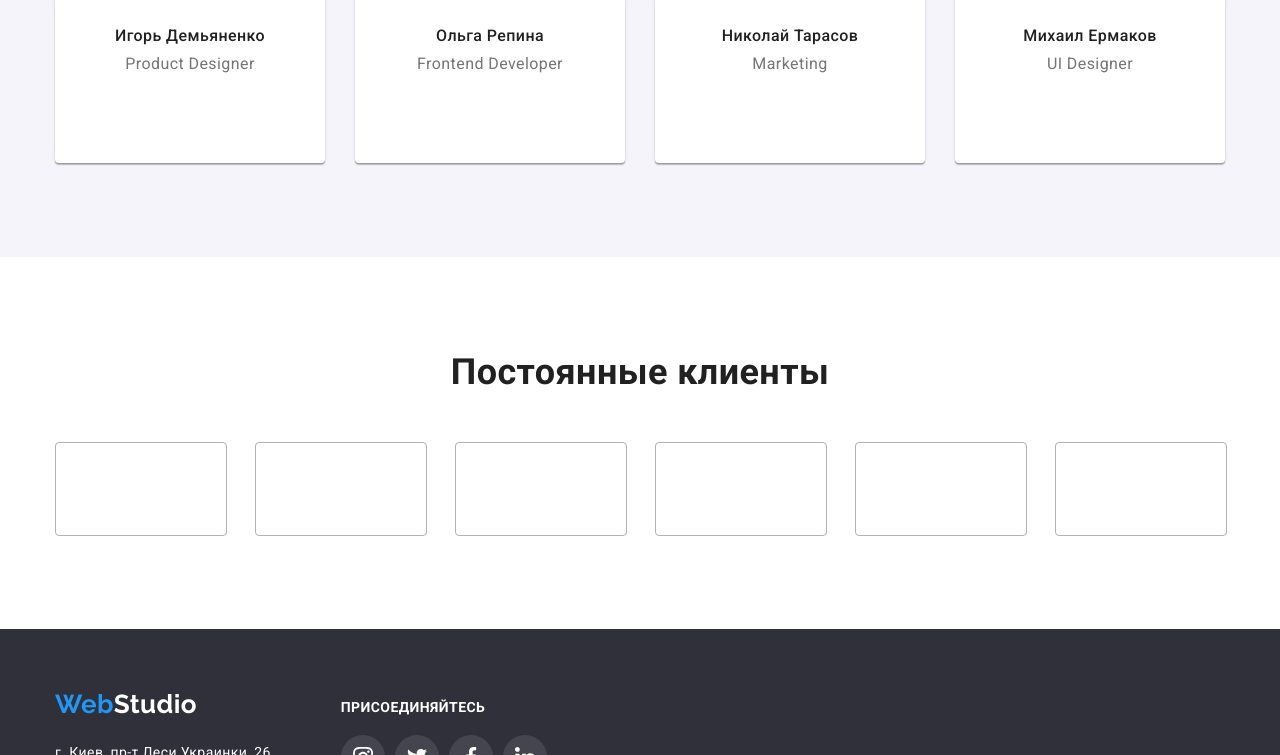
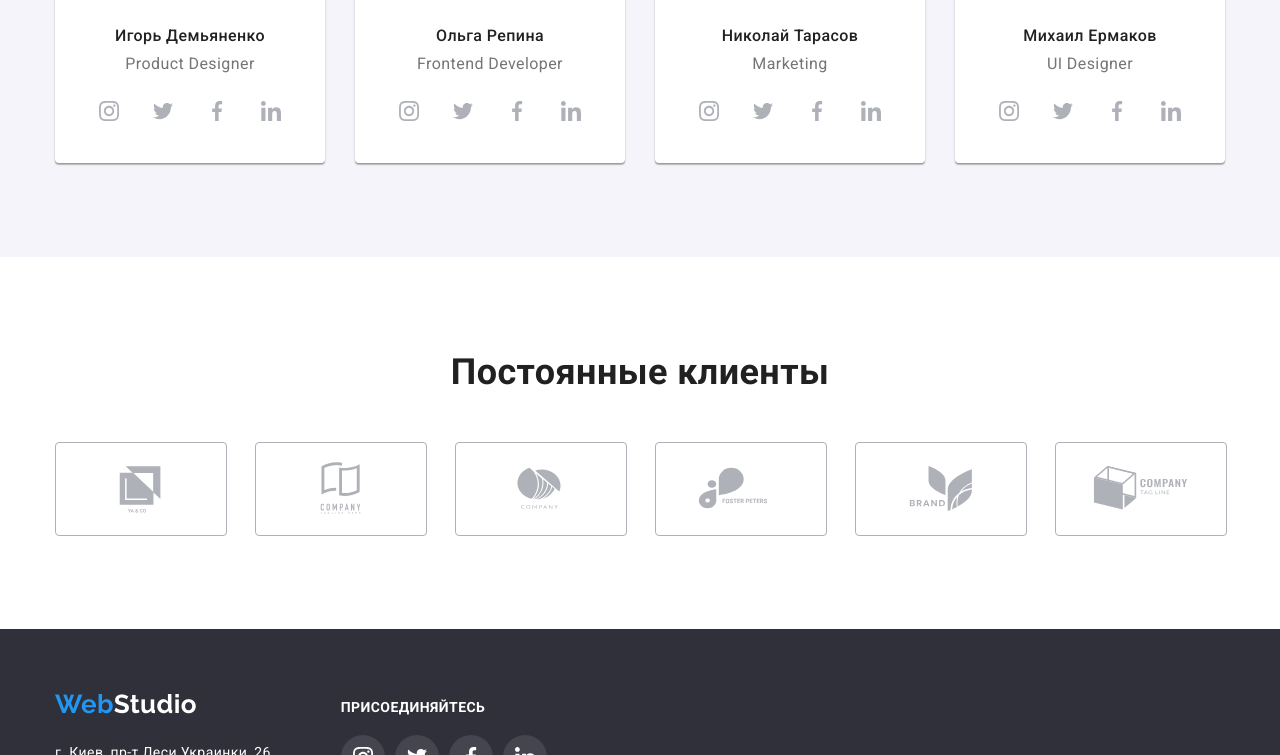
Before and after one commit to Vito-Lux/goit-markup-hw-04, a plain HTML site: page index.html in a window 1280 px wide. Shown: the part 2045-2800 px from the top of the page. Drawn offline with nearby package versions, Linux system fonts and the light colour scheme; the site is published under a folder, as on GitHub Pages, so addresses that start at the root find nothing.

Commit message:
Fixed_svg

```diff
--- a/index.html
+++ b/index.html
@@ -37,14 +37,14 @@
         <li class="header-contacts__item">
           <a class="header-contacts__mail" href="mailto:info@devstudio.com">info@devstudio.com
             <svg class="header-contacts__mail-svg">
-              <use href="/images/icons.svg#icon-mail"></use>
+              <use href="images/icons.svg#icon-mail"></use>
             </svg>
           </a>
         </li>
         <li class="header-contacts__item">
           <a class="header-contacts__tel" href="tel:+380961111111">+38 096 111 11 11
             <svg class="header-contacts__tel-svg">
-              <use href="/images/icons.svg#icon-phone"></use>
+              <use href="images/icons.svg#icon-phone"></use>
             </svg>
           </a>
         </li>
@@ -79,7 +79,7 @@
           <li class="after-hero__item">
             <div class="after-hero-img">
               <svg class="after-hero__svg">
-                <use href="/images/icons.svg#icon-aerial" width="66" height="70"></use>
+                <use href="images/icons.svg#icon-aerial" width="66" height="70"></use>
               </svg>
             </div>
             <h3 class="after-hero__subtitle">Внимание к деталям</h3>
@@ -90,7 +90,7 @@
           <li class="after-hero__item">
             <div class="after-hero-img">
               <svg class="after-hero__svg">
-                <use href="/images/icons.svg#icon-clock" width="66" height="70"></use>
+                <use href="images/icons.svg#icon-clock" width="66" height="70"></use>
               </svg>
             </div>
             <h3 class="after-hero__subtitle">Пунктуальность</h3>
@@ -101,7 +101,7 @@
           <li class="after-hero__item">
             <div class="after-hero-img">
               <svg class="after-hero__svg">
-                <use href="/images/icons.svg#icon-diagram" width="70" height="70"></use>
+                <use href="images/icons.svg#icon-diagram" width="70" height="70"></use>
               </svg>
             </div>
             <h3 class="after-hero__subtitle">Планирование</h3>
@@ -112,7 +112,7 @@
           <li class="after-hero__item">
             <div class="after-hero-img">
               <svg class="after-hero__svg">
-                <use href="/images/icons.svg#icon-astro" width="70" height="70"></use>
+                <use href="images/icons.svg#icon-astro" width="70" height="70"></use>
               </svg>
             </div>
             <h3 class="after-hero__subtitle">Современные технологии</h3>
@@ -162,28 +162,28 @@
                 <li class="our-team-icons__item">
                   <a class="our-team-icons__link" href="#">
                     <svg class="our-team-icons__svg">
-                      <use href="/images/icons.svg#icon-instagram" width="20" height="20"></use>
+                      <use href="images/icons.svg#icon-instagram" width="20" height="20"></use>
                     </svg>
                   </a>
                 </li>
                 <li class="our-team-icons__item">
                   <a class="our-team-icons__link" href="#">
                     <svg class="our-team-icons__svg">
-                      <use href="/images/icons.svg#icon-twitter" width="20" height="20"></use>
+                      <use href="images/icons.svg#icon-twitter" width="20" height="20"></use>
                     </svg>
                   </a>
                 </li>
                 <li class="our-team-icons__item">
                   <a class="our-team-icons__link" href="#">
                     <svg class="our-team-icons__svg">
-                      <use href="/images/icons.svg#icon-facebook" width="20" height="20"></use>
+                      <use href="images/icons.svg#icon-facebook" width="20" height="20"></use>
                     </svg>
                   </a>
                 </li>
                 <li class="our-team-icons__item">
                   <a class="our-team-icons__link" href="#">
                     <svg class="our-team-icons__svg">
-                      <use href="/images/icons.svg#icon-linkedin" width="20" height="20"></use>
+                      <use href="images/icons.svg#icon-linkedin" width="20" height="20"></use>
                     </svg>
                   </a>
                 </li>
@@ -199,28 +199,28 @@
                 <li class="our-team-icons__item">
                   <a class="our-team-icons__link" href="#">
                     <svg class="our-team-icons__svg">
-                      <use href="/images/icons.svg#icon-instagram" width="20" height="20"></use>
+                      <use href="images/icons.svg#icon-instagram" width="20" height="20"></use>
                     </svg>
                   </a>
                 </li>
                 <li class="our-team-icons__item">
                   <a class="our-team-icons__link" href="#">
                     <svg class="our-team-icons__svg">
-                      <use href="/images/icons.svg#icon-twitter" width="20" height="20"></use>
+                      <use href="images/icons.svg#icon-twitter" width="20" height="20"></use>
                     </svg>
                   </a>
                 </li>
                 <li class="our-team-icons__item">
                   <a class="our-team-icons__link" href="#">
                     <svg class="our-team-icons__svg">
-                      <use href="/images/icons.svg#icon-facebook" width="20" height="20"></use>
+                      <use href="images/icons.svg#icon-facebook" width="20" height="20"></use>
                     </svg>
                   </a>
                 </li>
                 <li class="our-team-icons__item">
                   <a class="our-team-icons__link" href="#">
                     <svg class="our-team-icons__svg">
-                      <use href="/images/icons.svg#icon-linkedin" width="20" height="20"></use>
+                      <use href="images/icons.svg#icon-linkedin" width="20" height="20"></use>
                     </svg>
                   </a>
                 </li>
@@ -236,28 +236,28 @@
                 <li class="our-team-icons__item">
                   <a class="our-team-icons__link" href="#">
                     <svg class="our-team-icons__svg">
-                      <use href="/images/icons.svg#icon-instagram" width="20" height="20"></use>
+                      <use href="images/icons.svg#icon-instagram" width="20" height="20"></use>
                     </svg>
                   </a>
                 </li>
                 <li class="our-team-icons__item">
                   <a class="our-team-icons__link" href="#">
                     <svg class="our-team-icons__svg">
-                      <use href="/images/icons.svg#icon-twitter" width="20" height="20"></use>
+                      <use href="images/icons.svg#icon-twitter" width="20" height="20"></use>
                     </svg>
                   </a>
                 </li>
                 <li class="our-team-icons__item">
                   <a class="our-team-icons__link" href="#">
                     <svg class="our-team-icons__svg">
-                      <use href="/images/icons.svg#icon-facebook" width="20" height="20"></use>
+                      <use href="images/icons.svg#icon-facebook" width="20" height="20"></use>
                     </svg>
                   </a>
                 </li>
                 <li class="our-team-icons__item">
                   <a class="our-team-icons__link" href="#">
                     <svg class="our-team-icons__svg">
-                      <use href="/images/icons.svg#icon-linkedin" width="20" height="20"></use>
+                      <use href="images/icons.svg#icon-linkedin" width="20" height="20"></use>
                     </svg>
                   </a>
                 </li>
@@ -273,28 +273,28 @@
                 <li class="our-team-icons__item">
                   <a class="our-team-icons__link" href="#">
                     <svg class="our-team-icons__svg">
-                      <use href="/images/icons.svg#icon-instagram" width="20" height="20"></use>
+                      <use href="images/icons.svg#icon-instagram" width="20" height="20"></use>
                     </svg>
                   </a>
                 </li>
                 <li class="our-team-icons__item">
                   <a class="our-team-icons__link" href="#">
                     <svg class="our-team-icons__svg">
-                      <use href="/images/icons.svg#icon-twitter" width="20" height="20"></use>
+                      <use href="images/icons.svg#icon-twitter" width="20" height="20"></use>
                     </svg>
                   </a>
                 </li>
                 <li class="our-team-icons__item">
                   <a class="our-team-icons__link" href="#">
                     <svg class="our-team-icons__svg">
-                      <use href="/images/icons.svg#icon-facebook" width="20" height="20"></use>
+                      <use href="images/icons.svg#icon-facebook" width="20" height="20"></use>
                     </svg>
                   </a>
                 </li>
                 <li class="our-team-icons__item">
                   <a class="our-team-icons__link" href="#">
                     <svg class="our-team-icons__svg">
-                      <use href="/images/icons.svg#icon-linkedin" width="20" height="20"></use>
+                      <use href="images/icons.svg#icon-linkedin" width="20" height="20"></use>
                     </svg>
                   </a>
                 </li>
@@ -314,42 +314,42 @@
           <li class="our-clients__item">
             <a class="our-clients__link" href="#">
               <svg class="our-clients__img">
-                <use href="/images/icons.svg#icon-first-logo"></use>
+                <use href="images/icons.svg#icon-first-logo"></use>
               </svg>
             </a>
           </li>
           <li class="our-clients__item">
             <a class="our-clients__link" href="#">
               <svg class="our-clients__img">
-                <use href="/images/icons.svg#icon-second-logo"></use>
+                <use href="images/icons.svg#icon-second-logo"></use>
               </svg>
             </a>
           </li>
           <li class="our-clients__item">
             <a class="our-clients__link" href="#">
               <svg class="our-clients__img">
-                <use href="/images/icons.svg#icon-third-logo"></use>
+                <use href="images/icons.svg#icon-third-logo"></use>
               </svg>
             </a>
           </li>
           <li class="our-clients__item">
             <a class="our-clients__link" href="#">
               <svg class="our-clients__img">
-                <use href="/images/icons.svg#icon-fourth-logo"></use>
+                <use href="images/icons.svg#icon-fourth-logo"></use>
               </svg>
             </a>
           </li>
           <li class="our-clients__item">
             <a class="our-clients__link" href="#">
               <svg class="our-clients__img">
-                <use href="/images/icons.svg#icon-fifth-logo"></use>
+                <use href="images/icons.svg#icon-fifth-logo"></use>
               </svg>
             </a>
           </li>
           <li class="our-clients__item">
             <a class="our-clients__link" href="#">
               <svg class="our-clients__img">
-                <use href="/images/icons.svg#icon-sixth-logo"></use>
+                <use href="images/icons.svg#icon-sixth-logo"></use>
               </svg>
             </a>
           </li>
```
Also changed, not shown: portfolio.html (+2 -2 lines).
